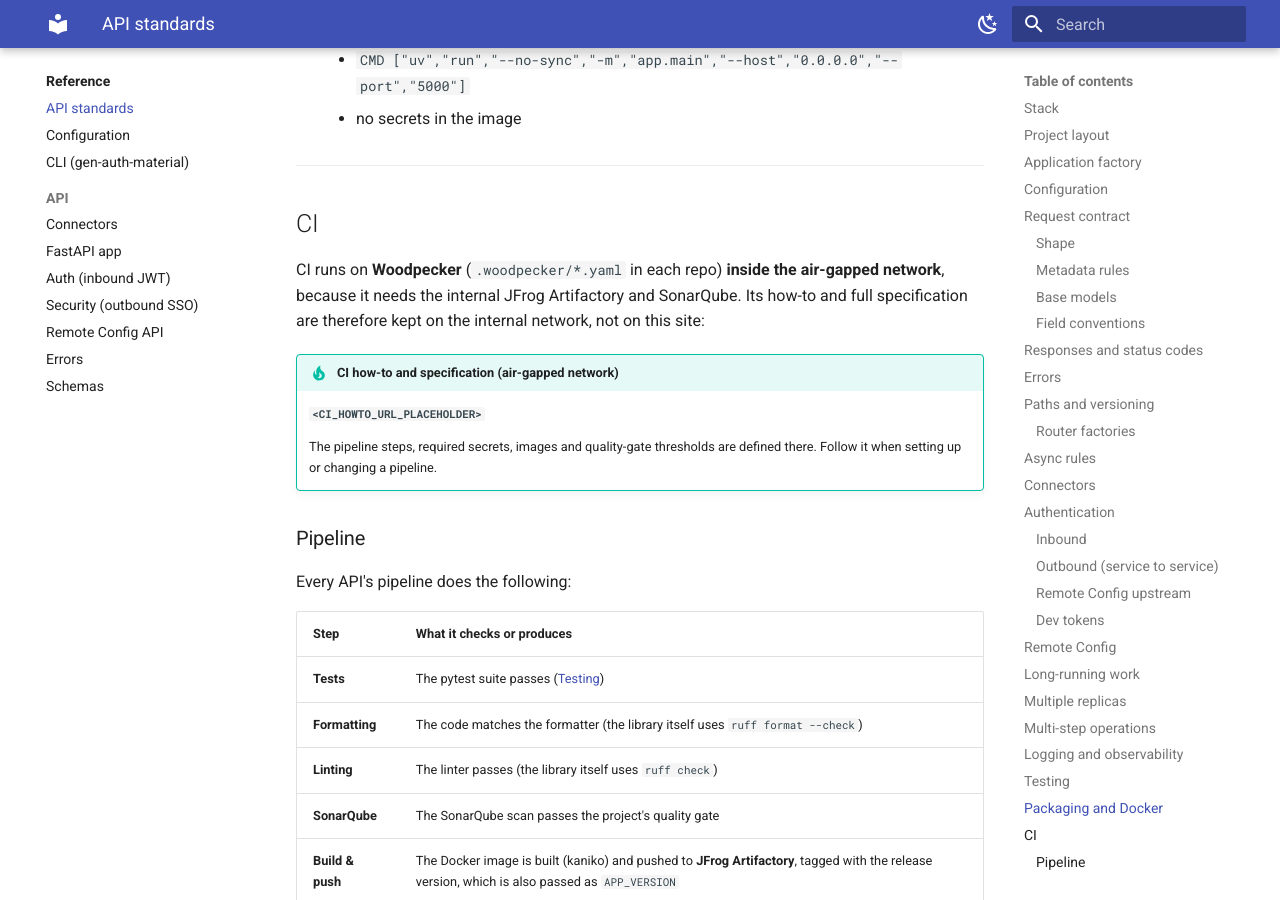
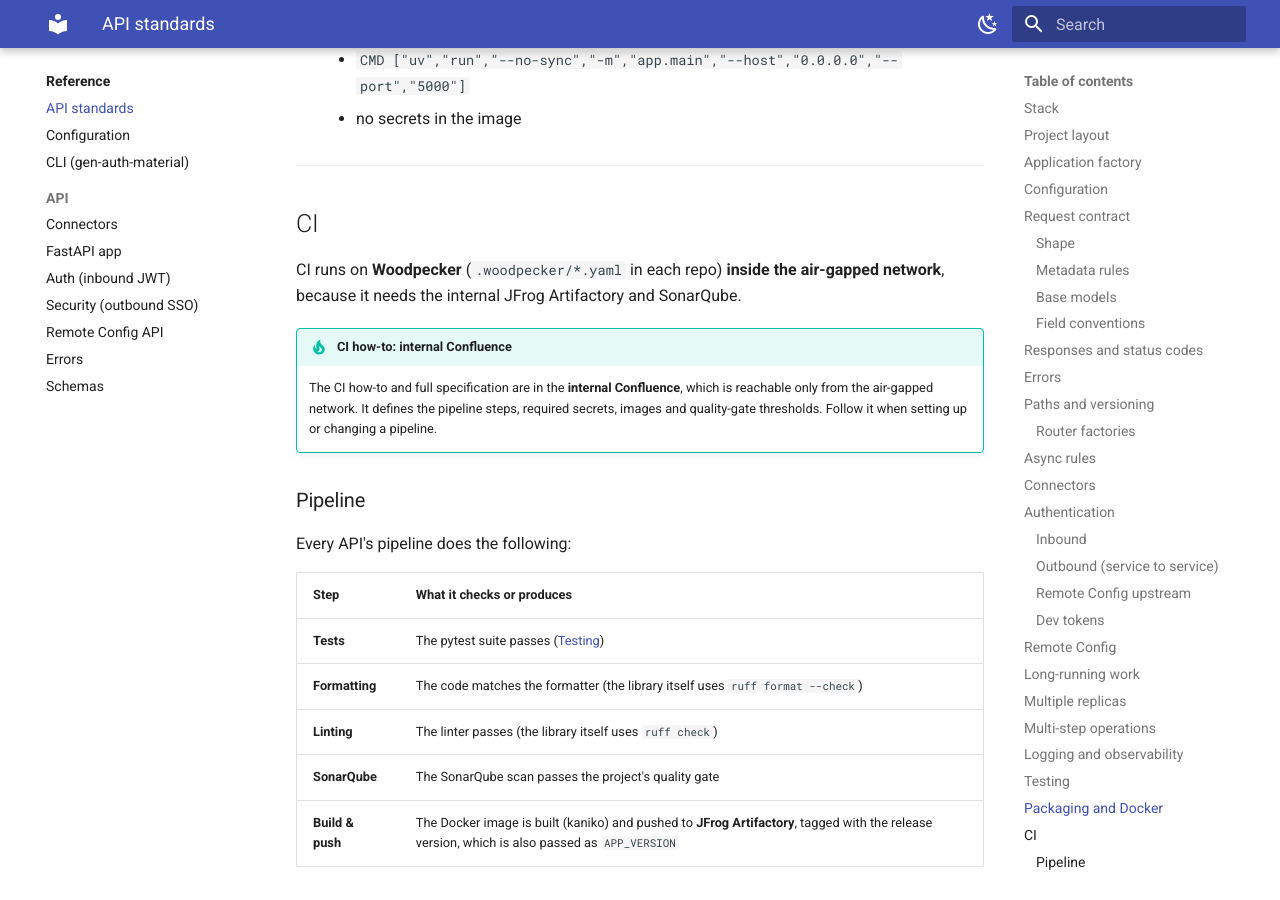
Before and after one commit to Platform-Infra-Org/apis-library, an MkDocs documentation site: the page built from docs/reference/api-standards.md, in a window 1280 px wide and 900 px high, scrolled down 16881 px. Built offline with MkDocs 1.6.1 and Material for MkDocs 9.7.7, drawn with Linux system fonts in a browser that asks for light colours; some of the changed text lies outside the part shown.

Commit message:
docs: point CI at the internal Confluence and target the migration prompt at 1.3.2
- Replace the CI how-to URL placeholder: the how-to lives in the internal
  Confluence, reachable only from the air-gapped network.
- Retarget prompts/migrate-api.md to 1.3.2 (the release this PR produces)
  and add its upgrade-notes row for the validation-error change.

Co-Authored-By: Claude Opus 5.5 <noreply@anthropic.com>

```diff
--- a/docs/reference/api-standards.md
+++ b/docs/reference/api-standards.md
@@ -595,14 +595,12 @@ Configuration: `asyncio_mode = "auto"`, `pythonpath = ["."]`, `testpaths = ["tes
 ## CI
 
 CI runs on **Woodpecker** (`.woodpecker/*.yaml` in each repo) **inside the air-gapped network**,
-because it needs the internal JFrog Artifactory and SonarQube. Its how-to and full specification
-are therefore kept on the internal network, not on this site:
+because it needs the internal JFrog Artifactory and SonarQube.
 
-!!! tip "CI how-to and specification (air-gapped network)"
-    **`<CI_HOWTO_URL_PLACEHOLDER>`**
-
-    The pipeline steps, required secrets, images and quality-gate thresholds are defined there.
-    Follow it when setting up or changing a pipeline.
+!!! tip "CI how-to: internal Confluence"
+    The CI how-to and full specification are in the **internal Confluence**, which is reachable only
+    from the air-gapped network. It defines the pipeline steps, required secrets, images and
+    quality-gate thresholds. Follow it when setting up or changing a pipeline.
 
 ### Pipeline
 
@@ -709,6 +707,6 @@ library's own [Changelog](../changelog.md) for the result).
 - [ ] `.env.example` and `README.md` are updated for every new variable and route.
 - [ ] Tests cover schema (valid, invalid, project-only metadata), routes with auth, failure and
       rollback paths. No real network calls.
-- [ ] CI is green (tests, formatting, linting, SonarQube) according to the [CI how-to](#ci).
+- [ ] CI is green (tests, formatting, linting, SonarQube) according to the CI how-to in the internal Confluence ([CI](#ci)).
 - [ ] The PR title is a conventional commit that reads well as a changelog line
       ([Versioning and changelog](#versioning-and-changelog-git-cliff)).
```
Also changed, not shown: prompts/migrate-api.md (+14 -13 lines), skills/building-tashtiot-apis/SKILL.md (+1 -1 lines).
